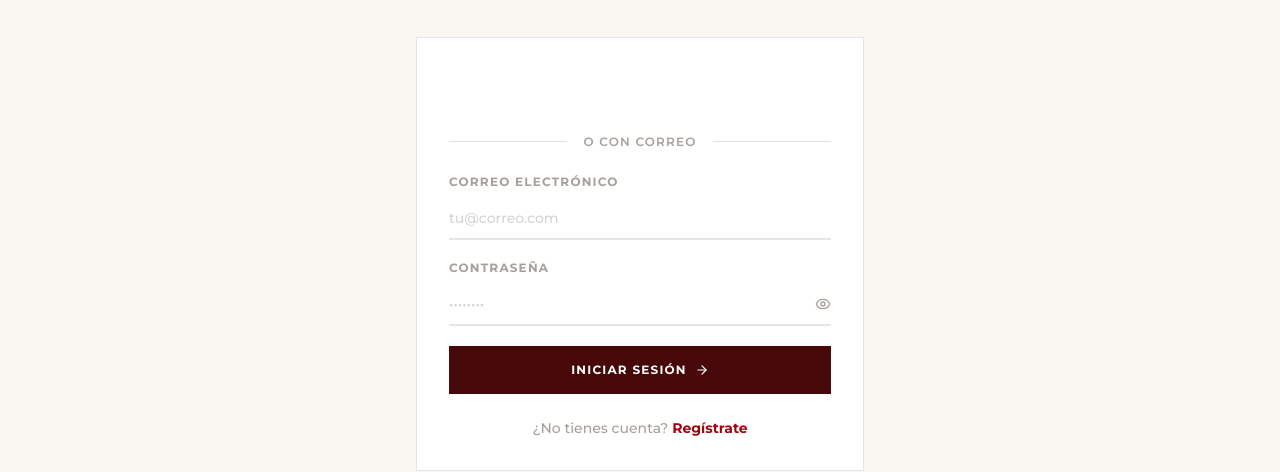
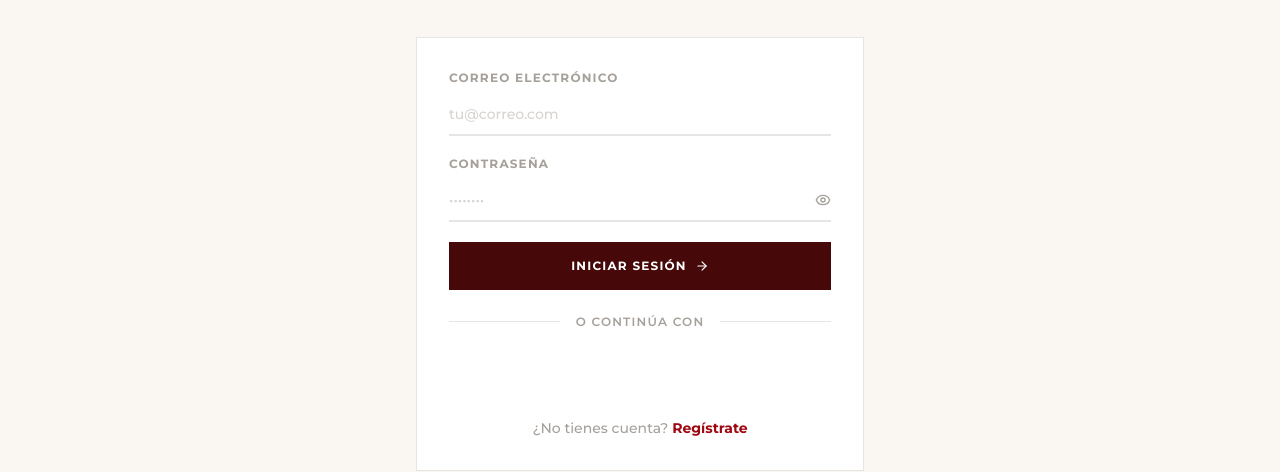
Before and after one commit to jtrejos05/BonPan, a React (Vite) app: page /login in a window 1280 px wide. Shown: the part 408-880 px from the top of the page. Built offline with nearby package versions, Linux system fonts and the light colour scheme; no server answers; a web font is replaced by a local one.

Commit message:
Mover botón Google abajo del login

```diff
--- a/src/pages/Login.jsx
+++ b/src/pages/Login.jsx
@@ -54,25 +54,6 @@ export default function Login() {
         </div>
 
         <div className="bg-white border border-stone-200 p-8">
-          {/* Google */}
-          <div className="mb-6">
-            <GoogleLogin
-              onSuccess={handleGoogle}
-              onError={() => setError('Error al iniciar sesión con Google')}
-              text="signin_with"
-              shape="rectangular"
-              width="100%"
-              locale="es"
-            />
-          </div>
-
-          {/* Divider */}
-          <div className="flex items-center gap-4 mb-6">
-            <div className="flex-1 h-px bg-stone-200" />
-            <span className="text-stone-400 text-xs tracking-widest uppercase font-semibold">o con correo</span>
-            <div className="flex-1 h-px bg-stone-200" />
-          </div>
-
           {/* Form */}
           <form onSubmit={handleSubmit} className="space-y-5">
             <div>
@@ -120,6 +101,25 @@ export default function Login() {
             </button>
           </form>
 
+          {/* Divider */}
+          <div className="flex items-center gap-4 my-6">
+            <div className="flex-1 h-px bg-stone-200" />
+            <span className="text-stone-400 text-xs tracking-widest uppercase font-semibold">o continúa con</span>
+            <div className="flex-1 h-px bg-stone-200" />
+          </div>
+
+          {/* Google */}
+          <div>
+            <GoogleLogin
+              onSuccess={handleGoogle}
+              onError={() => setError('Error al iniciar sesión con Google')}
+              text="signin_with"
+              shape="rectangular"
+              width="100%"
+              locale="es"
+            />
+          </div>
+
           <p className="text-center text-sm text-stone-400 mt-6 font-medium">
             ¿No tienes cuenta?{' '}
             <Link to="/register" state={{ from }}
```
